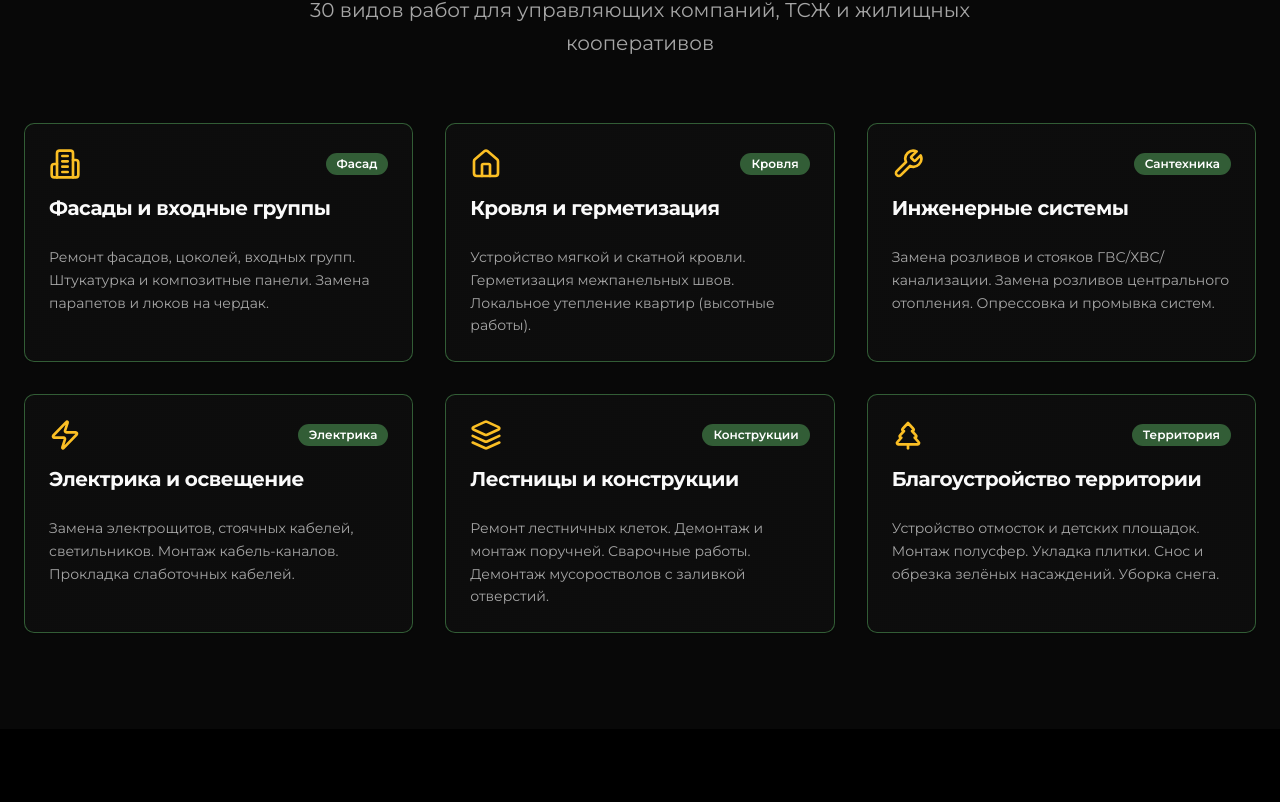
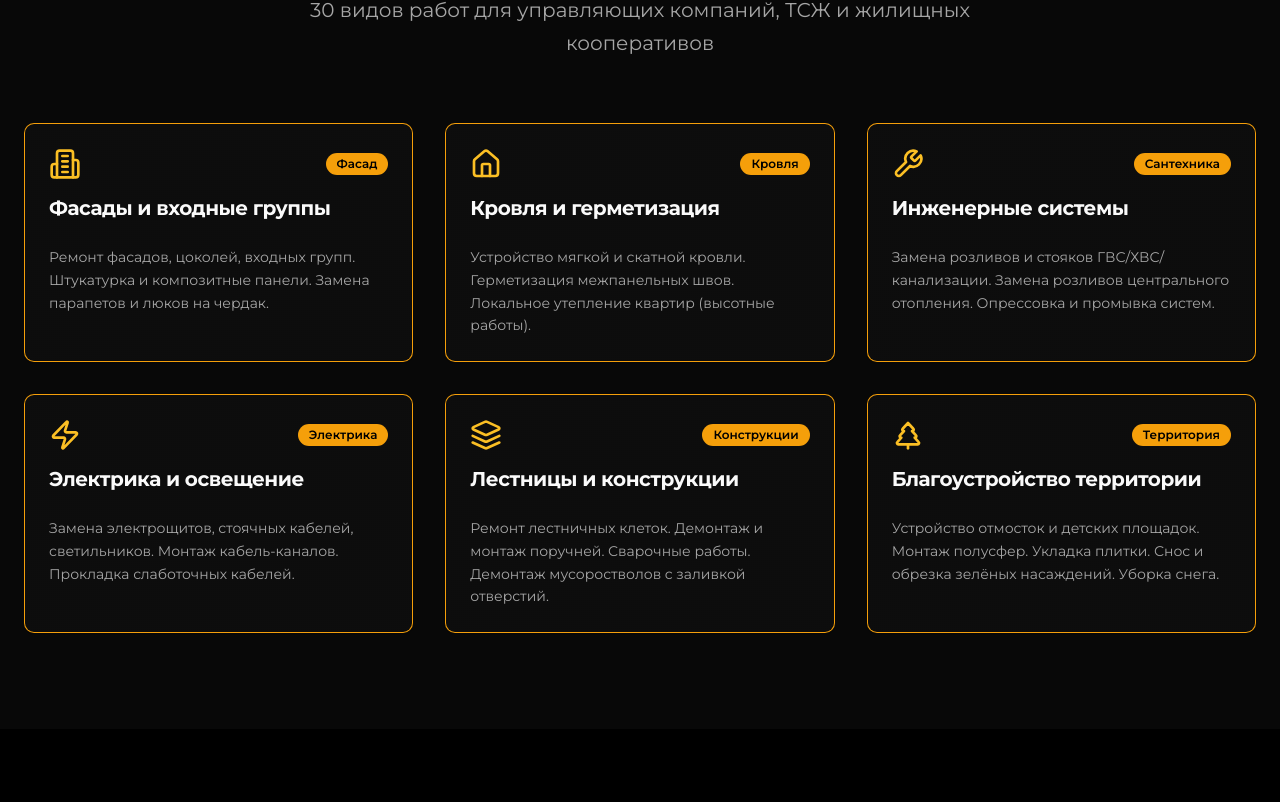
Before and after one commit to pr-poehali-dev/tech-innovation-lab-6, a React (Vite) app: page / in a window 1280 px wide. Shown: the part 958-1760 px from the top of the page. Built offline with nearby package versions, Linux system fonts and the light colour scheme.

Commit message:
Замена зеленых окантовок на золотые

```diff
--- a/src/index.css
+++ b/src/index.css
@@ -15,8 +15,8 @@
     --popover: 0 0% 100%;
     --popover-foreground: 222.2 84% 4.9%;
 
-    --primary: 125 30% 28%;
-    --primary-foreground: 0 0% 100%;
+    --primary: 38 92% 50%;
+    --primary-foreground: 0 0% 0%;
 
     --secondary: 0 0% 10%;
     --secondary-foreground: 0 0% 100%;
@@ -24,26 +24,26 @@
     --muted: 0 0% 96%;
     --muted-foreground: 0 0% 45%;
 
-    --accent: 125 30% 28%;
-    --accent-foreground: 0 0% 100%;
+    --accent: 38 92% 50%;
+    --accent-foreground: 0 0% 0%;
 
     --destructive: 0 84.2% 60.2%;
     --destructive-foreground: 210 40% 98%;
 
     --border: 0 0% 90%;
     --input: 0 0% 100%;
-    --ring: 125 30% 28%;
+    --ring: 38 92% 50%;
 
     --radius: 0.625rem;
 
     --sidebar-background: 0 0% 98%;
     --sidebar-foreground: 240 5.3% 26.1%;
-    --sidebar-primary: 125 30% 28%;
-    --sidebar-primary-foreground: 0 0% 100%;
-    --sidebar-accent: 125 30% 28%;
-    --sidebar-accent-foreground: 0 0% 100%;
+    --sidebar-primary: 38 92% 50%;
+    --sidebar-primary-foreground: 0 0% 0%;
+    --sidebar-accent: 38 92% 50%;
+    --sidebar-accent-foreground: 0 0% 0%;
     --sidebar-border: 220 13% 91%;
-    --sidebar-ring: 125 30% 28%;
+    --sidebar-ring: 38 92% 50%;
   }
 
   .dark {
@@ -56,8 +56,8 @@
     --popover: 0 0% 5%;
     --popover-foreground: 0 0% 98%;
 
-    --primary: 125 30% 28%;
-    --primary-foreground: 0 0% 100%;
+    --primary: 38 92% 50%;
+    --primary-foreground: 0 0% 0%;
 
     --secondary: 0 0% 10%;
     --secondary-foreground: 0 0% 98%;
@@ -65,24 +65,24 @@
     --muted: 0 0% 10%;
     --muted-foreground: 0 0% 65%;
 
-    --accent: 125 30% 28%;
-    --accent-foreground: 0 0% 100%;
+    --accent: 38 92% 50%;
+    --accent-foreground: 0 0% 0%;
 
     --destructive: 0 84% 60%;
     --destructive-foreground: 0 0% 98%;
 
     --border: 0 0% 15%;
     --input: 0 0% 10%;
-    --ring: 125 30% 28%;
+    --ring: 38 92% 50%;
 
     --sidebar-background: 0 0% 5%;
     --sidebar-foreground: 0 0% 98%;
-    --sidebar-primary: 125 30% 28%;
-    --sidebar-primary-foreground: 0 0% 100%;
+    --sidebar-primary: 38 92% 50%;
+    --sidebar-primary-foreground: 0 0% 0%;
     --sidebar-accent: 0 0% 10%;
     --sidebar-accent-foreground: 0 0% 98%;
     --sidebar-border: 0 0% 15%;
-    --sidebar-ring: 125 30% 28%;
+    --sidebar-ring: 38 92% 50%;
   }
 }
 
```
